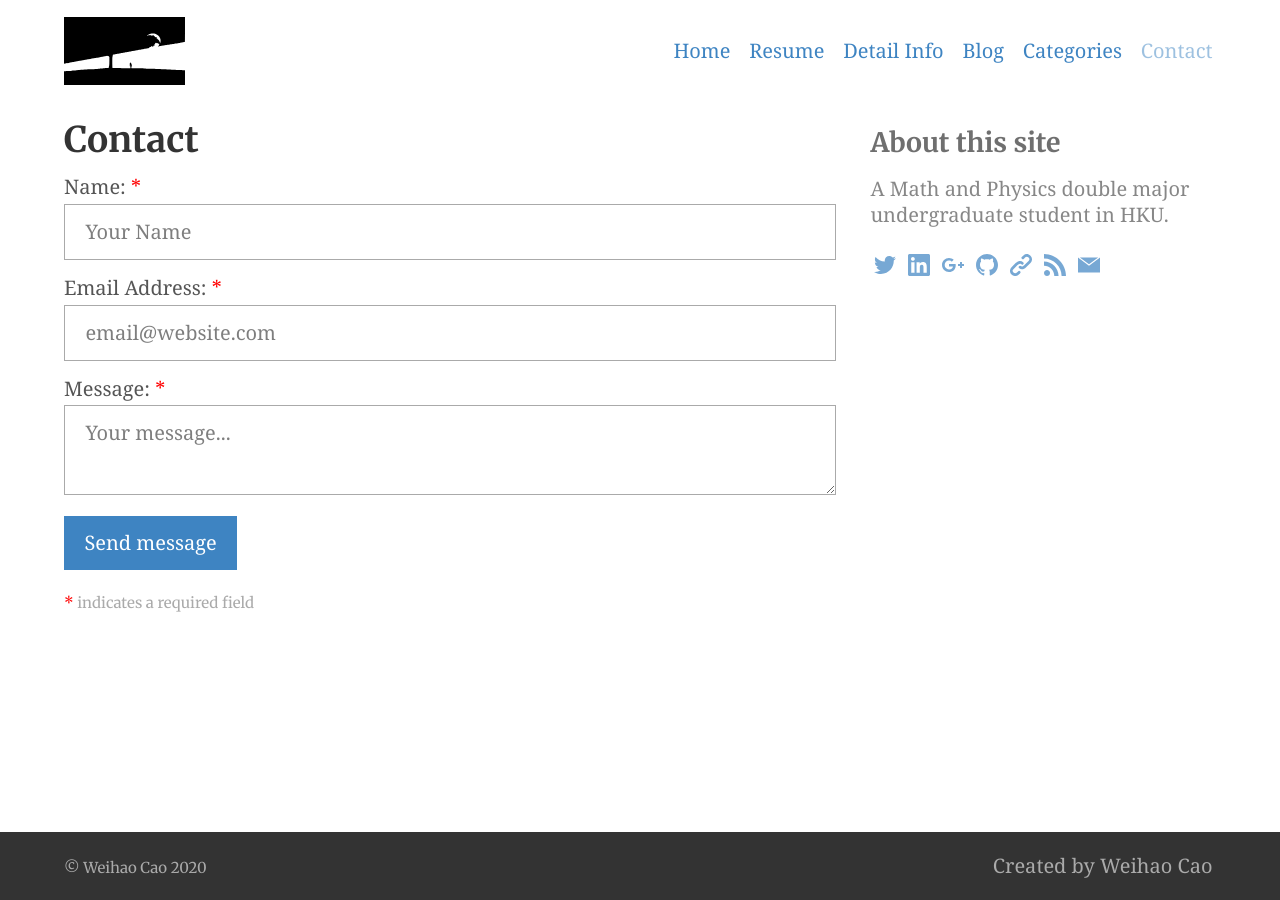
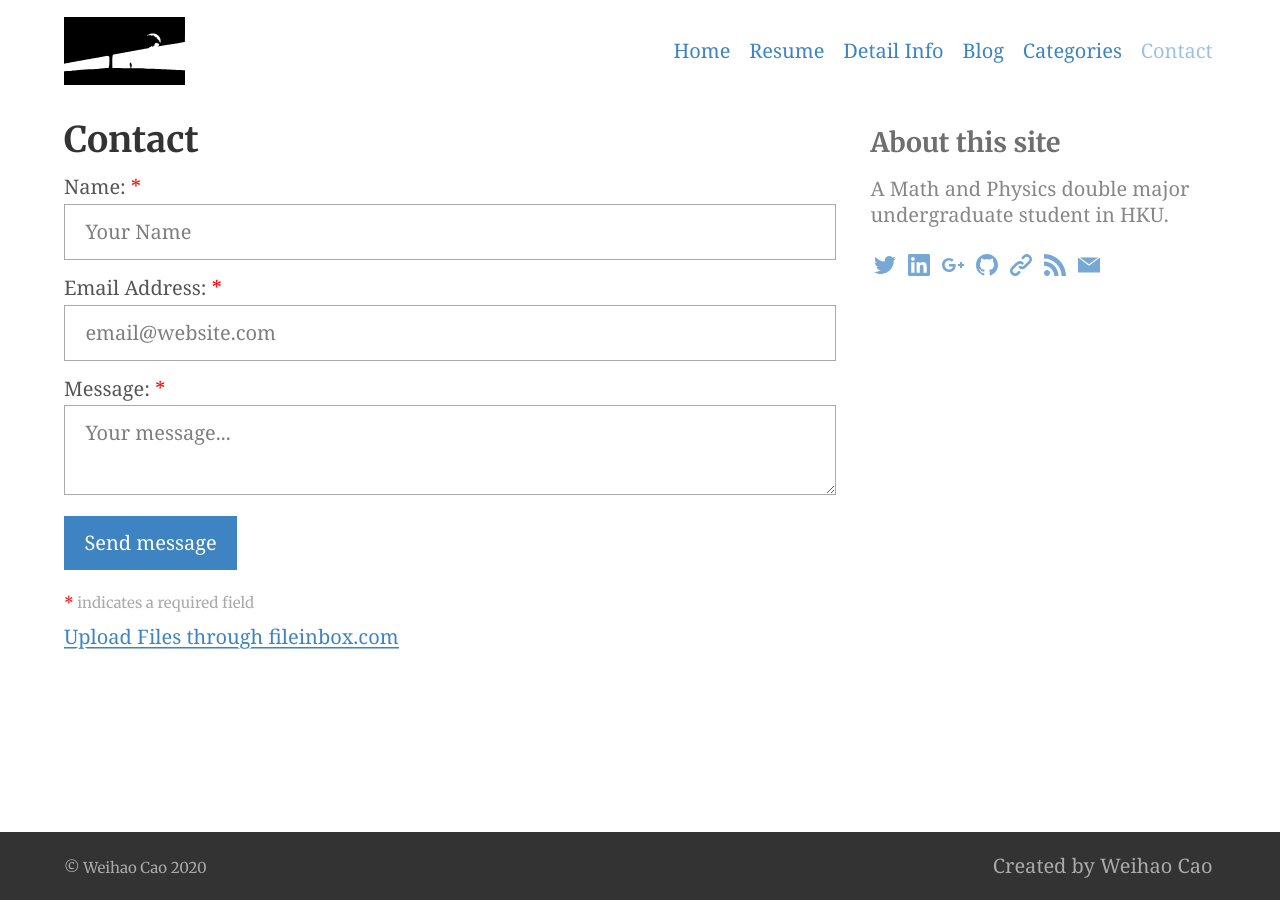
Before and after one commit to weihaocao/weihaocao.github.io, a Jekyll site: the page built from contact.md, in a window 1280 px wide. Built offline with Jekyll 4.4.1, drawn with Linux system fonts in a browser that asks for light colours; a script that is not in the unit is left out.

Commit message:
Update contact.md

```diff
--- a/contact.md
+++ b/contact.md
@@ -5,3 +5,4 @@ aside: true
 ---
 
 {% include site-form.html %}
+<a href="https://fileinbox.com/weihaocao" class="fileinbox">Upload Files through fileinbox.com</a> <script type="text/javascript" src="https://fileinbox.com/embed.js"></script>
```
